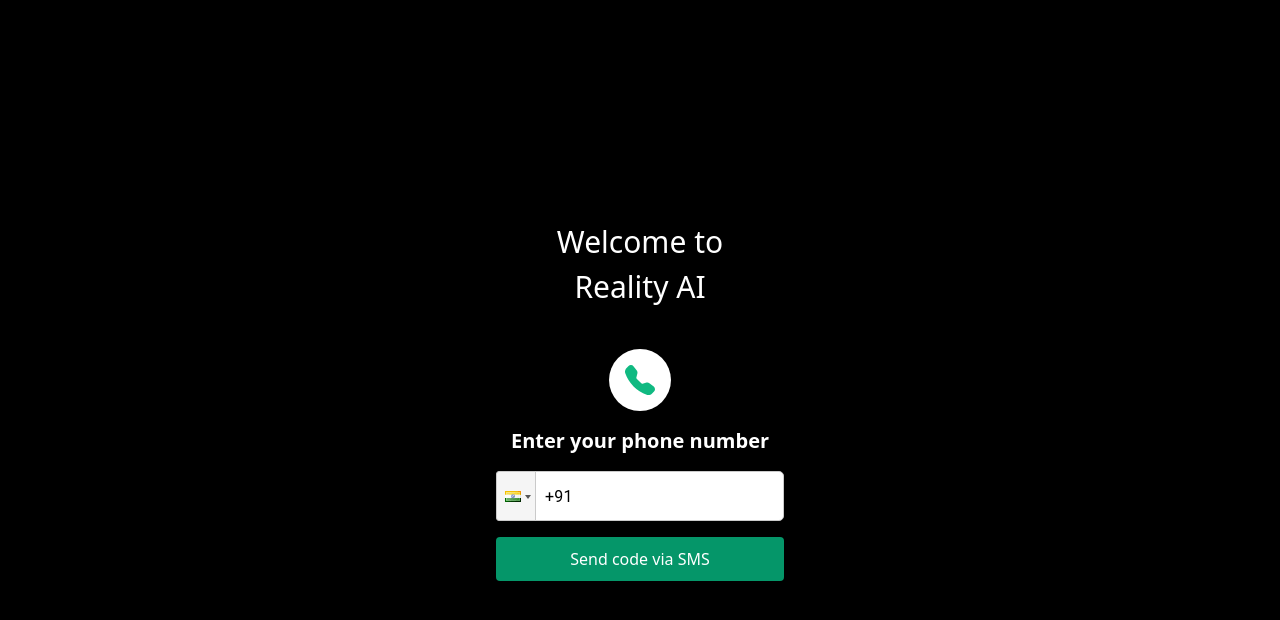
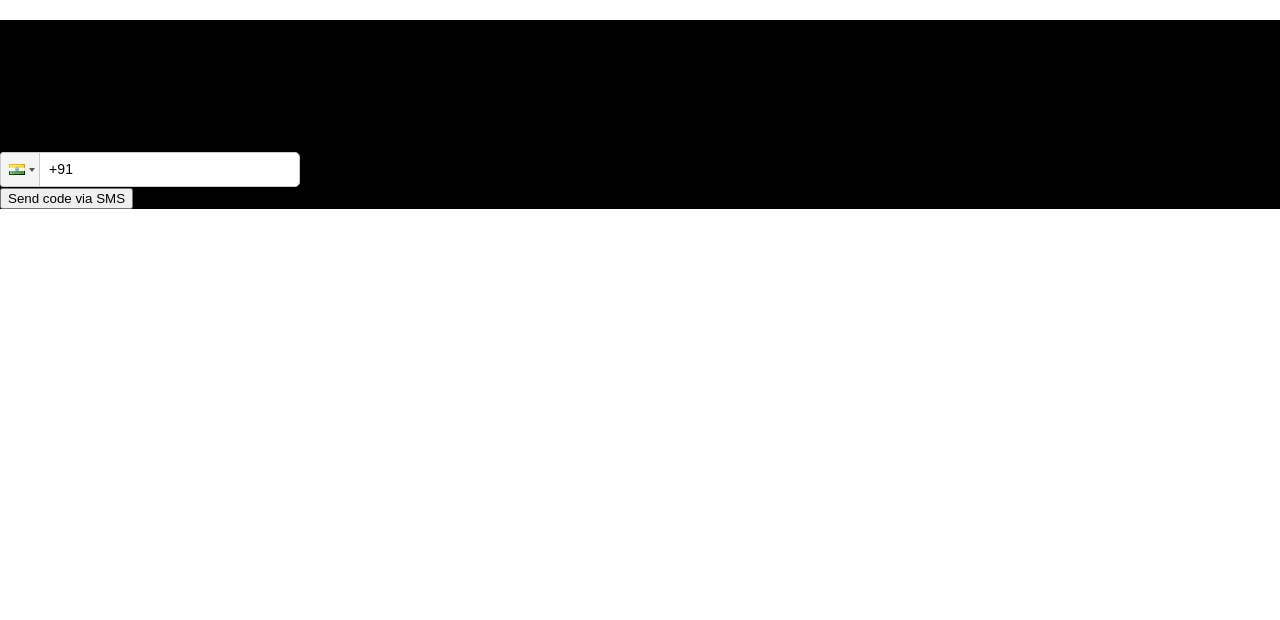
Before and after one commit to AkhilReddy3512/Otp-login-firebase, a React (Create React App) app: page / in a window 1280 px wide. Shown: the top 620 px of the page. Built offline with nearby package versions, Linux system fonts and the light colour scheme.

Commit message:
updates index.css

```diff
--- a/src/index.css
+++ b/src/index.css
@@ -1,14 +1,13 @@
-@tailwind base;
-@tailwind components;
-@tailwind utilities;
-
-.react-tel-input .form-control {
-  @apply !w-full py-6 !text-base;
+body {
+  margin: 0;
+  font-family: -apple-system, BlinkMacSystemFont, 'Segoe UI', 'Roboto', 'Oxygen',
+    'Ubuntu', 'Cantarell', 'Fira Sans', 'Droid Sans', 'Helvetica Neue',
+    sans-serif;
+  -webkit-font-smoothing: antialiased;
+  -moz-osx-font-smoothing: grayscale;
 }
 
-.opt-container {
-  @apply flex justify-between gap-2;
+code {
+  font-family: source-code-pro, Menlo, Monaco, Consolas, 'Courier New',
+    monospace;
 }
-.opt-container input {
-  @apply !mr-0 flex-1 py-5 outline-none;
-}
```
